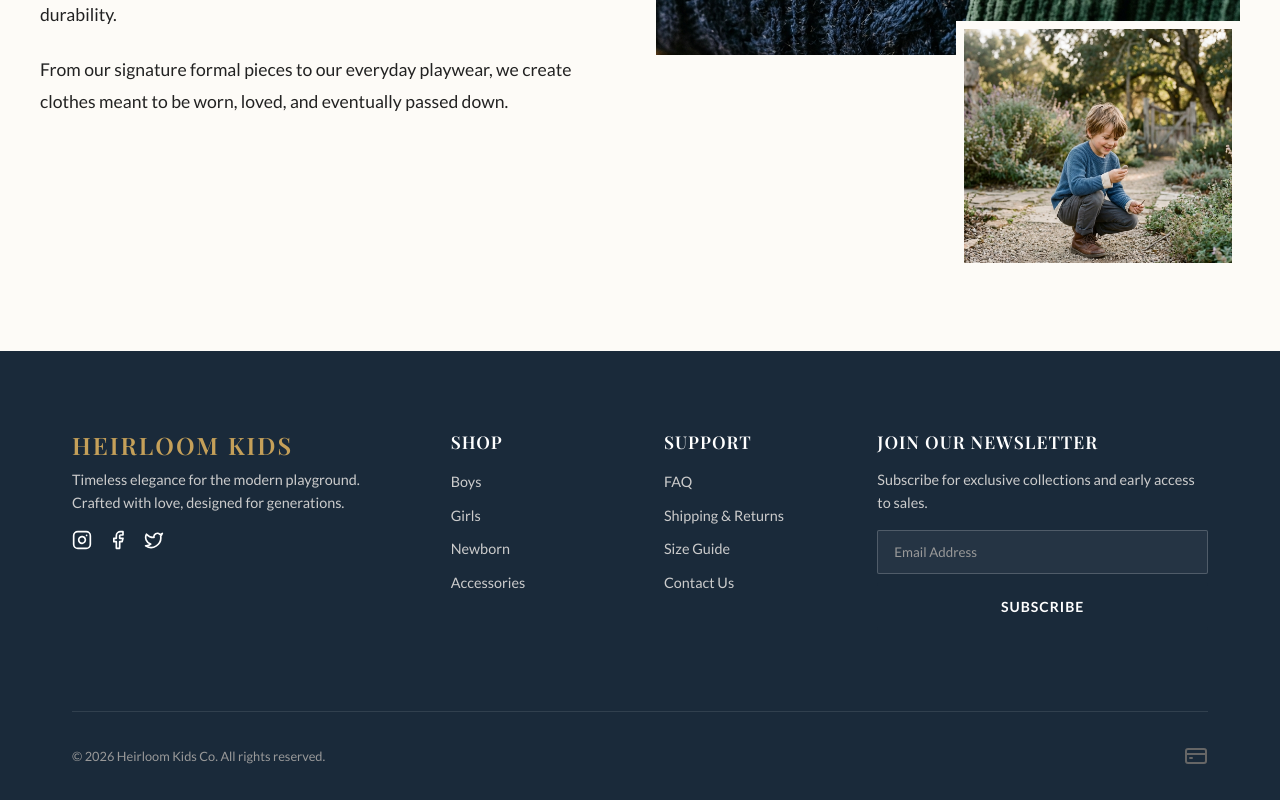
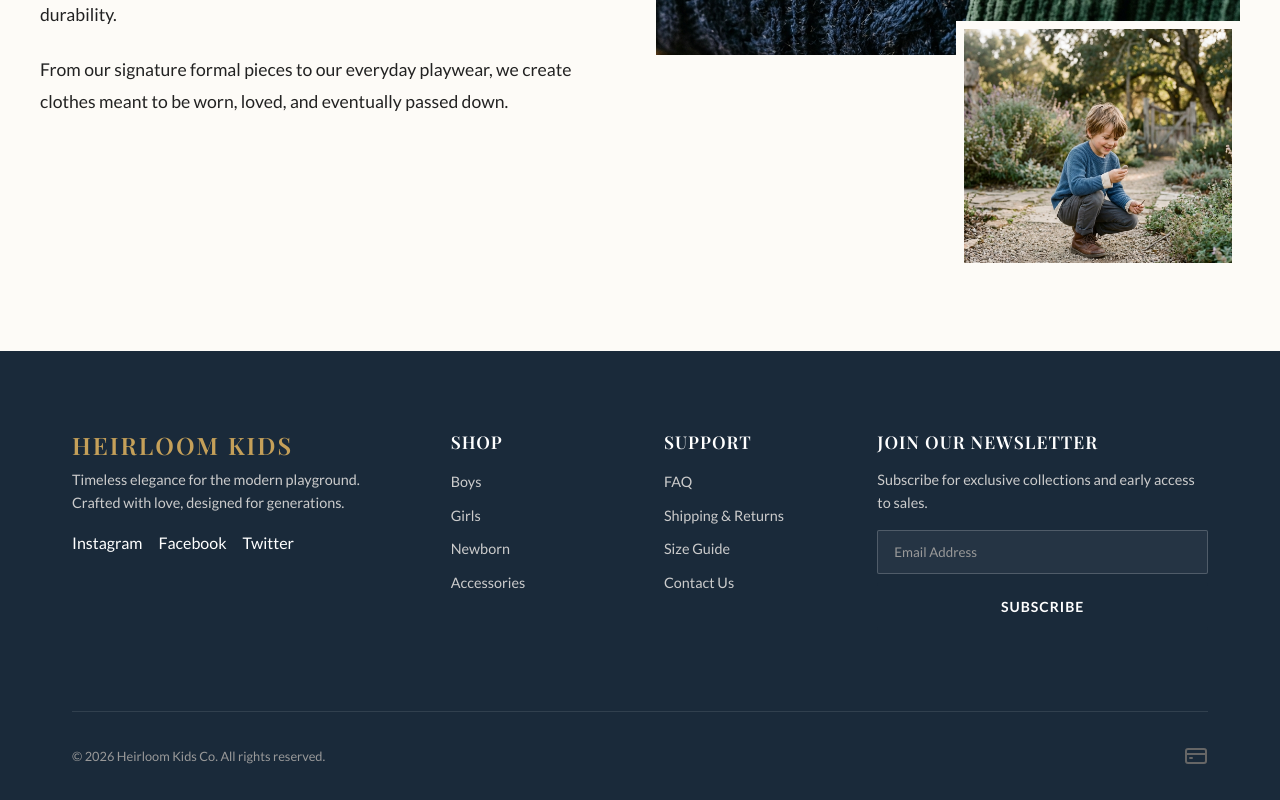
Before and after one commit to thulasiramaraju57-dotcom/clothing-store, a React (Vite) app: page /about in a window 1280 px wide. Shown: the part 751-1551 px from the top of the page. Built offline with nearby package versions, Linux system fonts and the light colour scheme; a web font is replaced by a local one.

Commit message:
fix: remove deprecated lucide-react brand icons causing build failures

```diff
--- a/src/components/Footer.jsx
+++ b/src/components/Footer.jsx
@@ -1,6 +1,6 @@
 import React from 'react';
 import { Link } from 'react-router-dom';
-import { Instagram, Facebook, Twitter, CreditCard } from 'lucide-react';
+import { CreditCard } from 'lucide-react';
 import './Footer.css';
 
 const Footer = () => {
@@ -11,10 +11,10 @@ const Footer = () => {
           <div className="footer-brand">
             <h2>Heirloom Kids</h2>
             <p>Timeless elegance for the modern playground. Crafted with love, designed for generations.</p>
-            <div className="social-links">
-              <a href="#" aria-label="Instagram"><Instagram size={20} /></a>
-              <a href="#" aria-label="Facebook"><Facebook size={20} /></a>
-              <a href="#" aria-label="Twitter"><Twitter size={20} /></a>
+            <div className="social-links" style={{ display: 'flex', gap: '1rem', marginTop: '1rem' }}>
+              <a href="#" aria-label="Instagram">Instagram</a>
+              <a href="#" aria-label="Facebook">Facebook</a>
+              <a href="#" aria-label="Twitter">Twitter</a>
             </div>
           </div>
 
```
